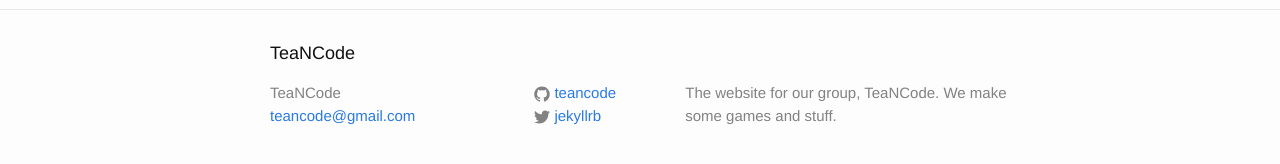
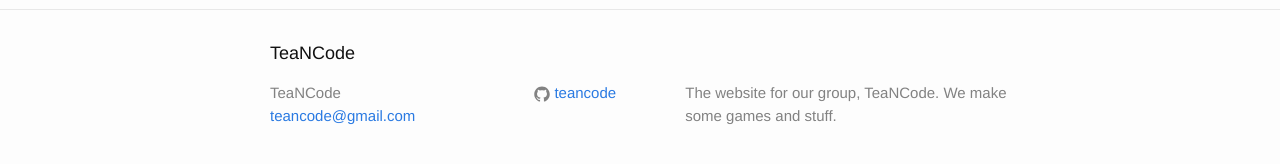
Before and after one commit to TeaNCode/TeaNCode.github.io, a Jekyll site: the page built from about.md, in a window 1280 px wide. Shown: the part 341-505 px from the top of the page. Built offline with Jekyll 4.4.1, drawn with Linux system fonts in a browser that asks for light colours.

Commit message:
Tried a thing

```diff
--- a/_includes/footer.html
+++ b/_includes/footer.html
@@ -20,11 +20,11 @@
           </li>
           {% endif %}
 
-          {% if site.twitter_username %}
+          <!--{% if site.twitter_username %}
           <li>
             {% include icon-twitter.html username=site.twitter_username %}
           </li>
-          {% endif %}
+          {% endif %}-->
         </ul>
       </div>
 
```
